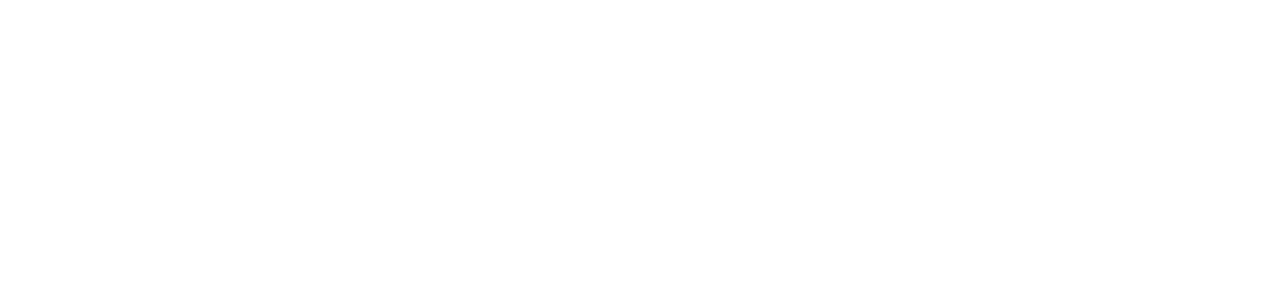
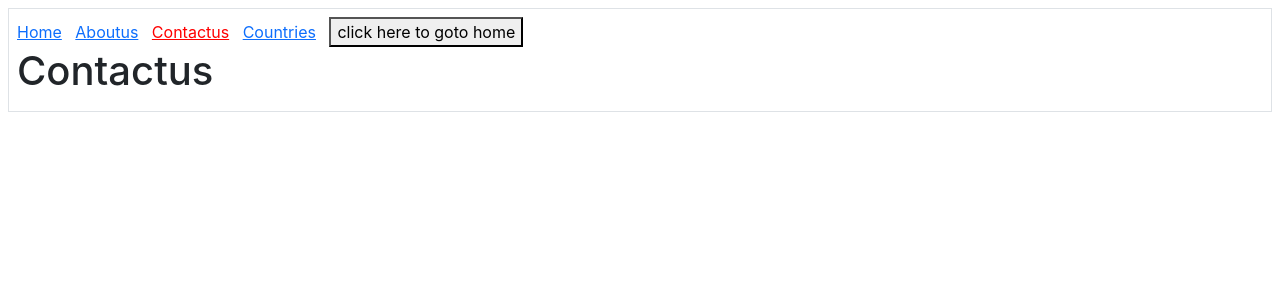
Before and after one commit to sowmya2921/reactadvance, a React (Create React App) app: page /contactus in a window 1280 px wide. Before the commit this address had no page. Shown: the top 300 px of the page. Built offline with nearby package versions, Linux system fonts and the light colour scheme.

Commit message:
Navlink-isActive

```diff
--- /dev/null
+++ b/src/Aboutus.jsx
@@ -0,0 +1,10 @@
+import React from "react";
+function Aboutus(){
+    return(
+        <div>
+            <h1>Aboutus</h1>
+        </div>
+    )
+}
+
+export default Aboutus
--- a/src/App.js
+++ b/src/App.js
@@ -1,18 +1,25 @@
 import logo from './logo.svg';
 import './App.css';
 import Countries from './Countries';
-import { Link, Outlet, useNavigate } from 'react-router-dom';
+import { NavLink, Outlet, useNavigate } from 'react-router-dom';
 
 function App() {
   var navigate = useNavigate();
   function abc(){
     navigate("/home")
   }
-
+  var makeactive = (a)=>{
+    return {
+      margin:"1rem 0",
+      color:a ? "red" : "",
+    };
+  }
   return (
     <div className='border m-2 p-2'>
-      <Link to="/home">Home</Link>&nbsp;&nbsp;&nbsp;
-      <Link to="/countries">Countries</Link>&nbsp;&nbsp;&nbsp;
+      <NavLink to="/home" style={({isActive})=>makeactive(isActive)}>Home</NavLink>&nbsp;&nbsp;&nbsp;
+      <NavLink to="/aboutus" style={({isActive})=>makeactive(isActive)}>Aboutus</NavLink>&nbsp;&nbsp;&nbsp;
+      <NavLink to="/contactus" style={({isActive})=>makeactive(isActive)}>Contactus</NavLink>&nbsp;&nbsp;&nbsp;
+      <NavLink to="/countries" style={({isActive})=>makeactive(isActive)}>Countries</NavLink>&nbsp;&nbsp;&nbsp;
       <button onClick={abc}>click here to goto home</button>
       <Outlet></Outlet>
     </div>
--- /dev/null
+++ b/src/Contactus.jsx
@@ -0,0 +1,10 @@
+import React from "react";
+function Contactus(){
+    return (
+        <div>
+            <h1>Contactus</h1>
+
+        </div>
+    )
+}
+export default Contactus
--- a/src/index.js
+++ b/src/index.js
@@ -12,6 +12,8 @@
 import Countries from './Countries';
 import Home from './Home';
 import CountryDetails from './CountryDetails';
+import Aboutus from './Aboutus';
+import Contactus from './Contactus';
 
 const root = ReactDOM.createRoot(document.getElementById('root'));
 root.render(
@@ -24,6 +26,8 @@
             <Route path=":c" element={<CountryDetails></CountryDetails>}></Route>
           </Route>
           <Route path="/home" element={<Home></Home>}></Route>
+          <Route path="/aboutus" element={<Aboutus></Aboutus>}></Route>
+          <Route path='/contactus' element={<Contactus></Contactus>}></Route>
         </Route>
 
       </Routes>
```
